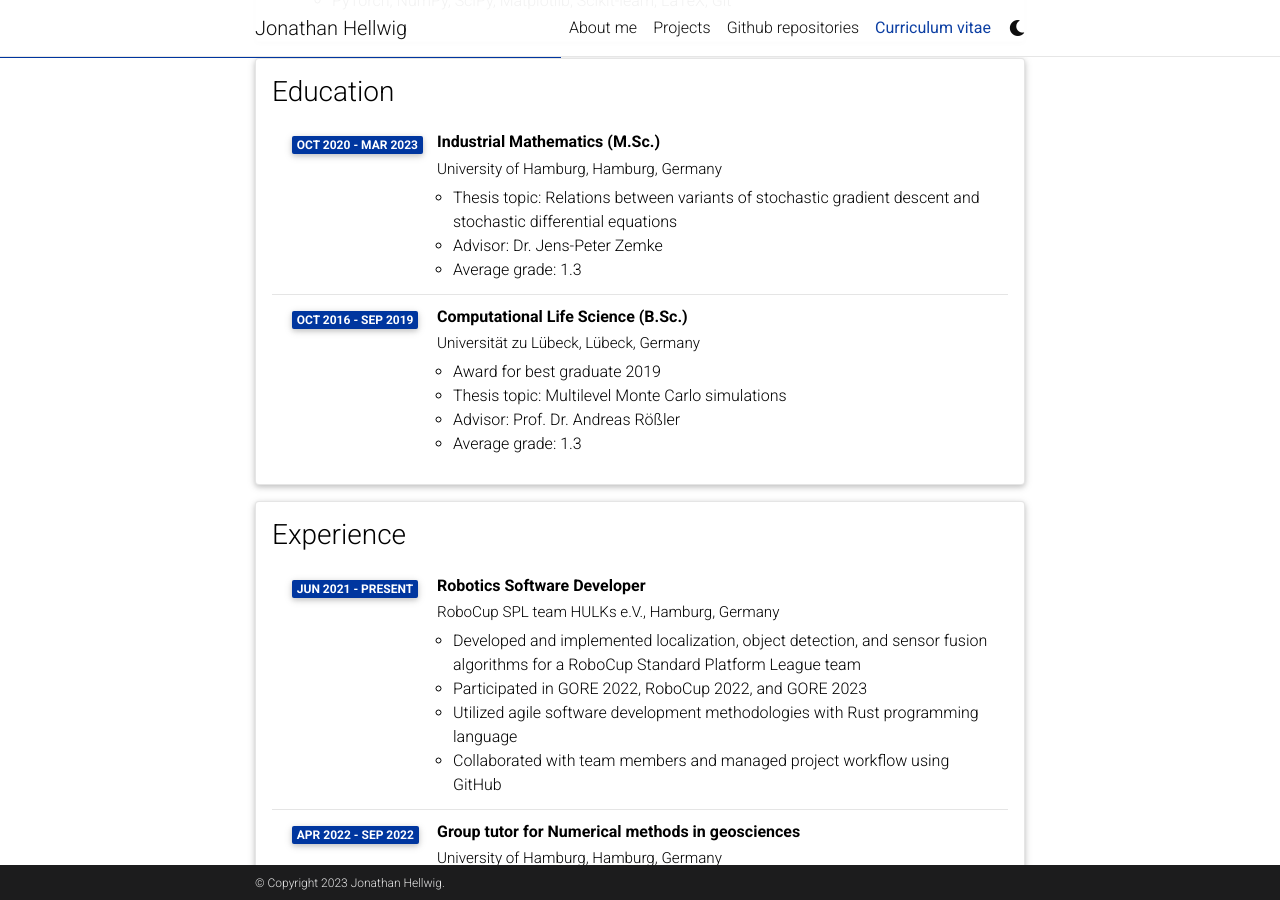
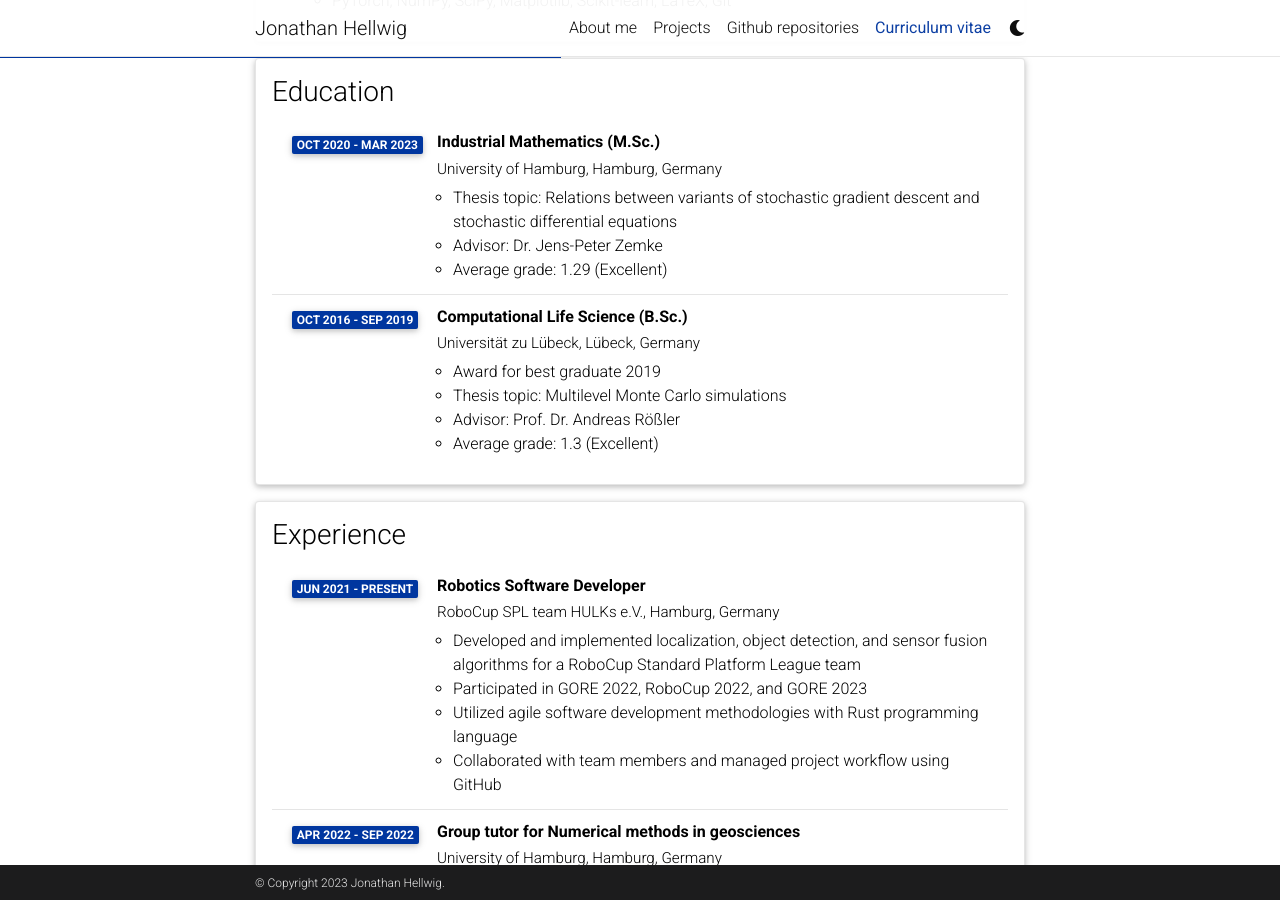
Before and after one commit to jonathan-hellwig/jonathan-hellwig.github.io, a Jekyll site: the page built from _pages/cv.md, in a window 1280 px wide and 900 px high, scrolled down 1034 px. Built offline with Jekyll 4.4.1, drawn with Linux system fonts in a browser that asks for light colours; comment, search, counter and statistics services are not loaded; a style sheet for code colours, icons or effects is not loaded.

Commit message:
Update CV

```diff
--- a/_data/cv.yml
+++ b/_data/cv.yml
@@ -42,7 +42,7 @@
       description:
         - "Thesis topic: Relations between variants of stochastic gradient descent and stochastic differential equations"
         - "Advisor: Dr. Jens-Peter Zemke"
-        - "Average grade: 1.3"
+        - "Average grade: 1.29 (Excellent)"
     - title: Computational Life Science (B.Sc.)
       institution: Universität zu Lübeck, Lübeck, Germany
       year: Oct 2016 - Sep 2019
@@ -50,7 +50,7 @@
         - Award for best graduate 2019
         - "Thesis topic: Multilevel Monte Carlo simulations"
         - "Advisor: Prof. Dr. Andreas Rößler"
-        - "Average grade: 1.3"
+        - "Average grade: 1.3 (Excellent)"
 
 - title: Experience
   type: time_table
```
